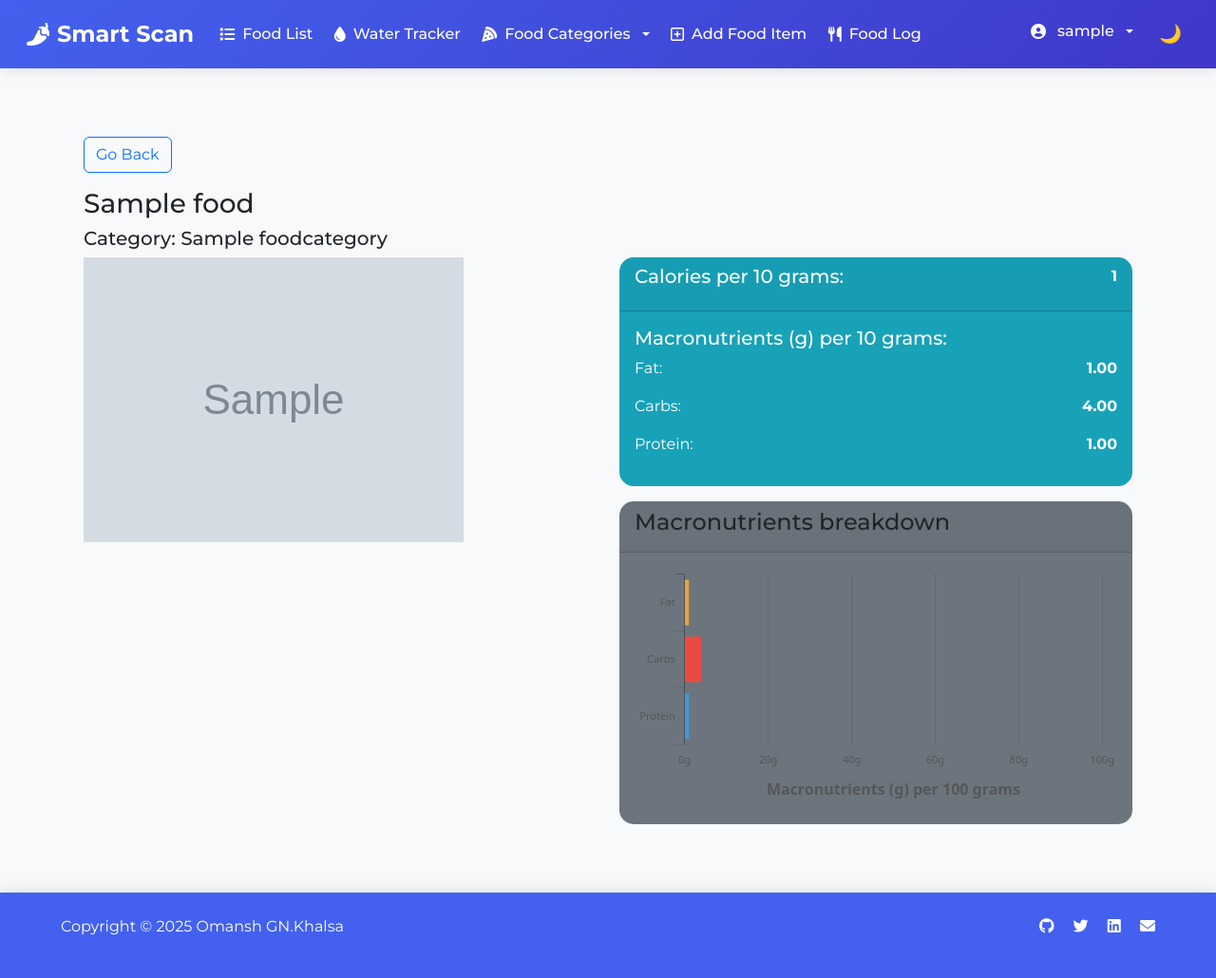
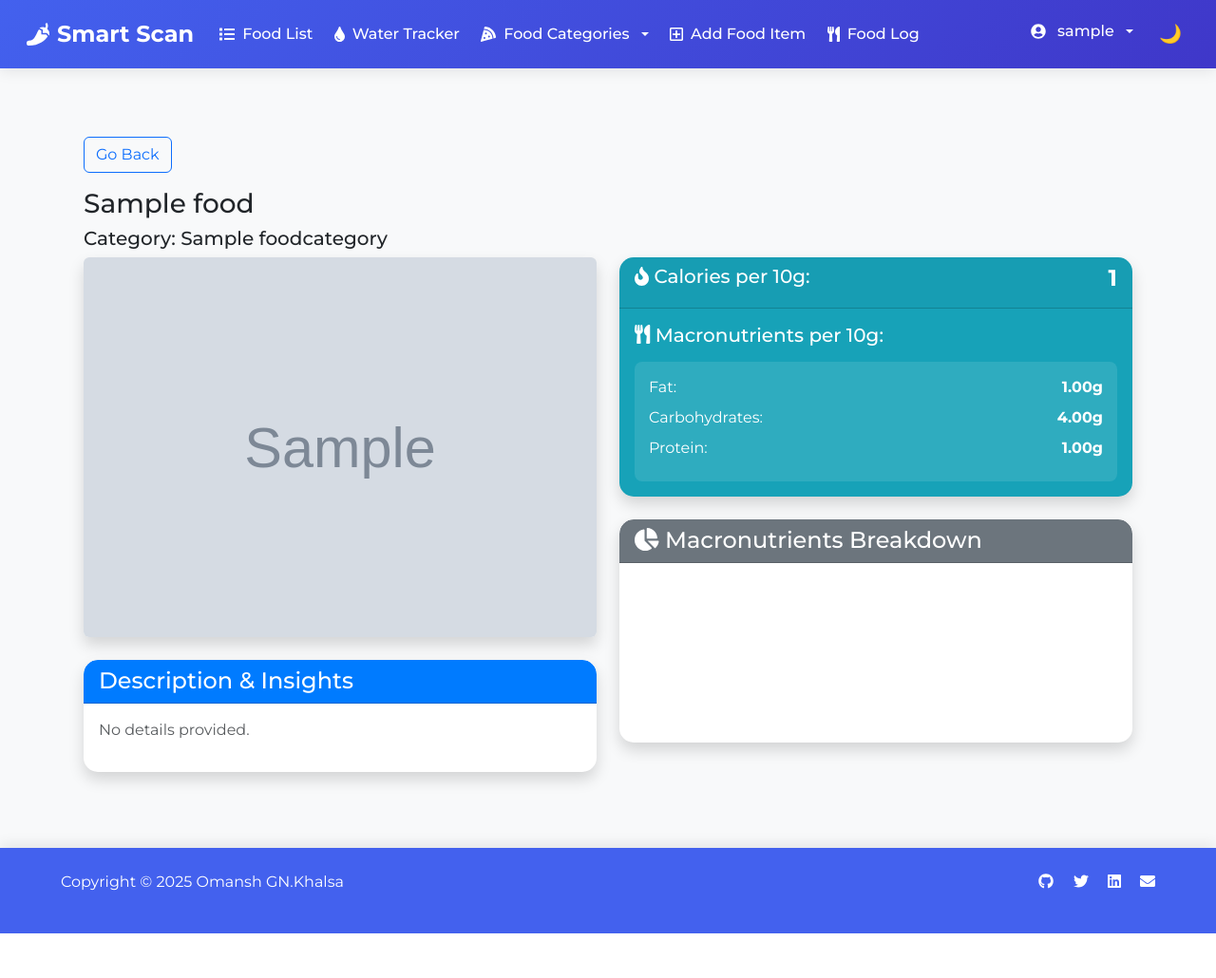
Before and after one commit to Omanshsingh/food-tracker, a Django app: page /food/1 in a window 1280 px wide. Shown: the whole page at 95% size. After the commit the page ends 983 px from the top, so only its background shows below. Run offline with Django 3.2, Linux system fonts and the light colour scheme; a user stored in the database is signed in; tables that the repository leaves empty hold one stand-in row (values such as "Sample post"); grey boxes marked "Sample" are stand-in pictures; a map, chart or similar area stays blank; some libraries are stand-ins or nearby versions.

Commit message:
initial commit

```diff
--- a/templates/food.html
+++ b/templates/food.html
@@ -1,5 +1,4 @@
 {% extends 'base.html' %}
-
 {% load static %}
 
 {% block title %}Food Tracker | {{ food.food_name }}{% endblock %}
@@ -13,85 +12,105 @@
         <h5>Category: {{ food.category }}</h5>
 
         <div class='row justify-content-center'>
-            <div class='col-6'>
-
+            <div class='col-md-6'>
+                <!-- Food Image -->
                 {% for image in images %}
-                    <!-- Food image -->
-                    <a href='#'>
+                    <div class='mb-4'>
                         <img
                             src="{{ image.image.url|default:'../../static/images/no_image.png' }}"
-                            class='img-fluid'
-                            alt='food image'
+                            class='img-fluid rounded shadow'
+                            alt='{{ food.food_name }}'
+                            style='max-height: 400px; width: 100%; object-fit: cover;'
                         >
-                    </a>
+                    </div>
+                {% empty %}
+                    <div class='mb-4'>
+                        <img
+                            src="{% static 'images/no_image.png' %}"
+                            class='img-fluid rounded shadow'
+                            alt='No food image'
+                            style='max-height: 400px; width: 100%; object-fit: cover;'
+                        >
+                    </div>
                 {% endfor %}
+
+                <!-- DESCRIPTION/INSIGHTS DISPLAY -->
+                <div class='card shadow mb-4'>
+                    <div class='card-header bg-primary text-white'>
+                        <h4 class='mb-0'>Description & Insights</h4>
+                    </div>
+                    <div class='card-body'>
+                        {% if food.description %}
+                            <div style='white-space: pre-line;'>{{ food.description }}</div>
+                        {% else %}
+                            <p class='text-muted'>No details provided.</p>
+                        {% endif %}
+                    </div>
+                </div>
             </div>
 
-            <div class='col-6'>
-                <div class='card text-white bg-info mb-3'>
+            <div class='col-md-6'>
+                <!-- Nutrition Facts -->
+                <div class='card text-white bg-info mb-4 shadow'>
                     <div class='card-header'>
                         <div class='d-flex w-100 justify-content-between'>
                             <h5 class='card-title mb-1'>
-                                Calories per {{ food.quantity|floatformat:0 }} grams:
+                                <i class='fas fa-fire'></i> Calories per {{ food.quantity|floatformat:0 }}g:
                             </h5>
-                            <p><strong>{{ food.calories }}</strong></p>
-
-                            <input type='hidden' id='calories_details' name='calories_details' value='{{ food.calories }}'>
-                            <input type='hidden' id='fat_details' name='calories_details' value='{{ food.fat }}'>
-                            <input type='hidden' id='carbohydrates_details' name='calories_details' value='{{ food.carbohydrates }}'>
-                            <input type='hidden' id='protein_details' name='calories_details' value='{{ food.protein }}'>
-
+                            <h4><strong>{{ food.calories }}</strong></h4>
                         </div>
                     </div>
-
                     <div class='card-body'>
-
-                        <div class='d-flex w-100 justify-content-between'>
-                            <h5 class='card-title'>
-                                Macronutrients (g) per {{ food.quantity|floatformat:0 }} grams:
-                            </h5>
-                        </div>
-
-                        <div class='d-flex w-100 justify-content-between'>
-                            <p class='mb-1'>Fat:</p>
-                            <p><strong>{{ food.fat }}</strong></p>
-                        </div>
-
-                        <div class='d-flex w-100 justify-content-between'>
-                            <p class='mb-1'>Carbs:</p>
-                            <p><strong>{{ food.carbohydrates }}</strong></p>
-                        </div>
-
-                        <div class='d-flex w-100 justify-content-between'>
-                            <p class='mb-1'>Protein:</p>
-                            <p><strong>{{ food.protein }}</strong></p>
+                        <h5 class='card-title mb-3'>
+                            <i class='fas fa-utensils'></i> Macronutrients per {{ food.quantity|floatformat:0 }}g:
+                        </h5>
+                        <div class='nutrition-facts'>
+                            <div class='d-flex justify-content-between mb-2'>
+                                <span>Fat:</span>
+                                <strong>{{ food.fat }}g</strong>
+                            </div>
+                            <div class='d-flex justify-content-between mb-2'>
+                                <span>Carbohydrates:</span>
+                                <strong>{{ food.carbohydrates }}g</strong>
+                            </div>
+                            <div class='d-flex justify-content-between mb-2'>
+                                <span>Protein:</span>
+                                <strong>{{ food.protein }}g</strong>
+                            </div>
                         </div>
                     </div>
                 </div>
 
-                <div class='card bg-secondary mb-3'>
-                    <div class='card-header'>
-                        <h4>Macronutrients breakdown</h4>
+                <!-- Nutrition Chart -->
+                <div class='card shadow mb-4'>
+                    <div class='card-header bg-secondary text-white'>
+                        <h4 class='mb-0'><i class='fas fa-chart-pie'></i> Macronutrients Breakdown</h4>
                     </div>
-
-                    <div class='card-body justify-content-center'>
+                    <div class='card-body'>
                         <div class='chart-bar'>
                             <canvas id='myBarChart'></canvas>
                         </div>
                     </div>
                 </div>
             </div>
-
         </div>
-
     </div>
 </div>
+
+<!-- Chart.js Scripts -->
+<script src="https://cdnjs.cloudflare.com/ajax/libs/Chart.js/2.8.0/Chart.min.js"></script>
+<script src="https://cdnjs.cloudflare.com/ajax/libs/font-awesome/5.15.3/js/all.min.js"></script>
+<script src="{% static 'js/foodDetails.js' %}"></script>
+
+<style>
+    .nutrition-facts {
+        background-color: rgba(255,255,255,0.1);
+        padding: 15px;
+        border-radius: 8px;
+    }
+    .card-body div[style*='white-space'] {
+        line-height: 1.6;
+        font-size: 1rem;
+    }
+</style>
 {% endblock %}
-
-{% block script %}
-    <!-- Page level plugins -->
-    <script src="https://cdnjs.cloudflare.com/ajax/libs/Chart.js/2.8.0/Chart.min.js" crossorigin="anonymous"></script>
-
-    <!-- Page level custom scripts -->
-    <script src="{% static 'js/foodDetails.js' %}"></script>
-{% endblock %}
```
Also changed, not shown: media/images/food_imgs_rRSiLlY.jpg (added).
